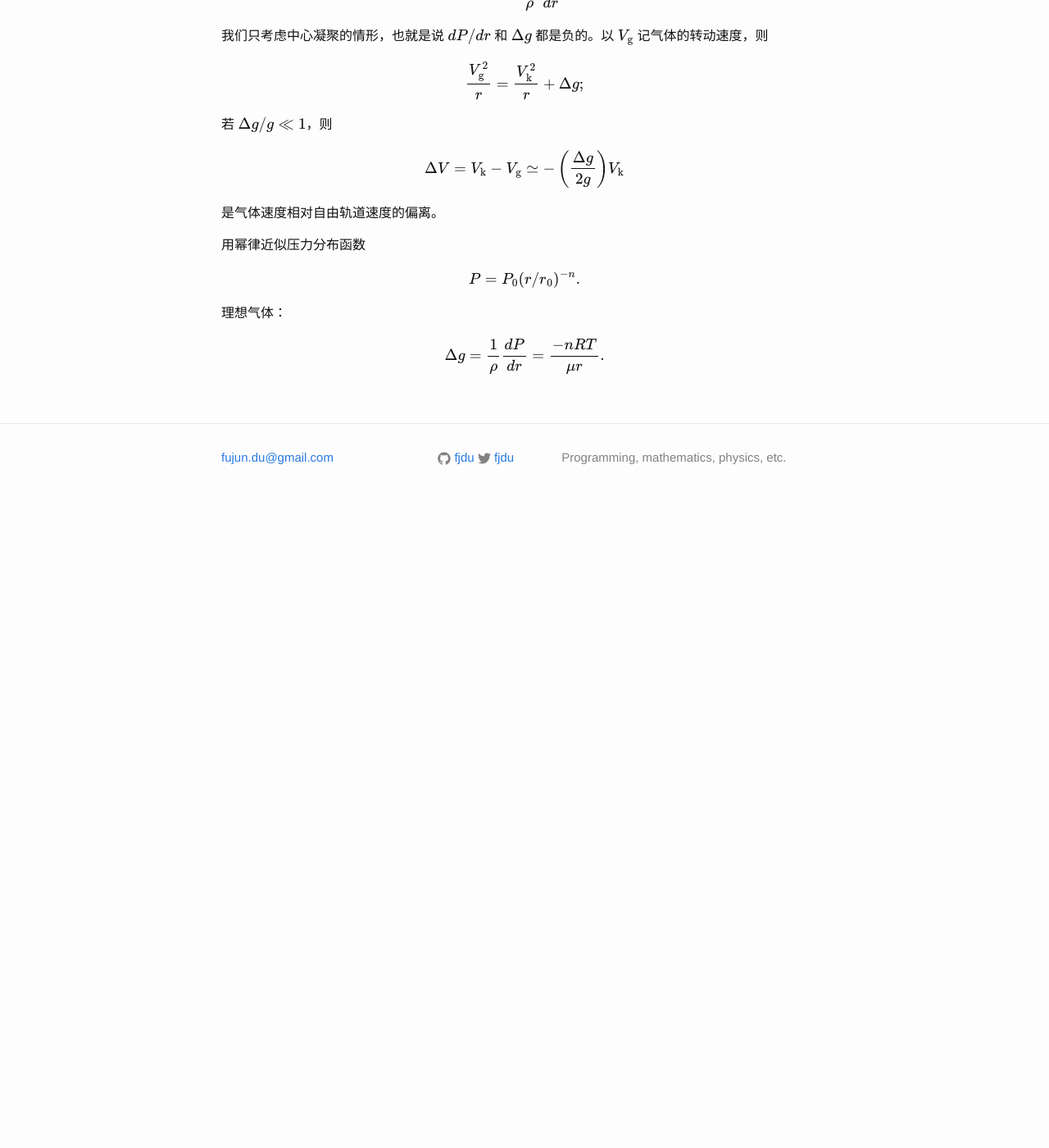
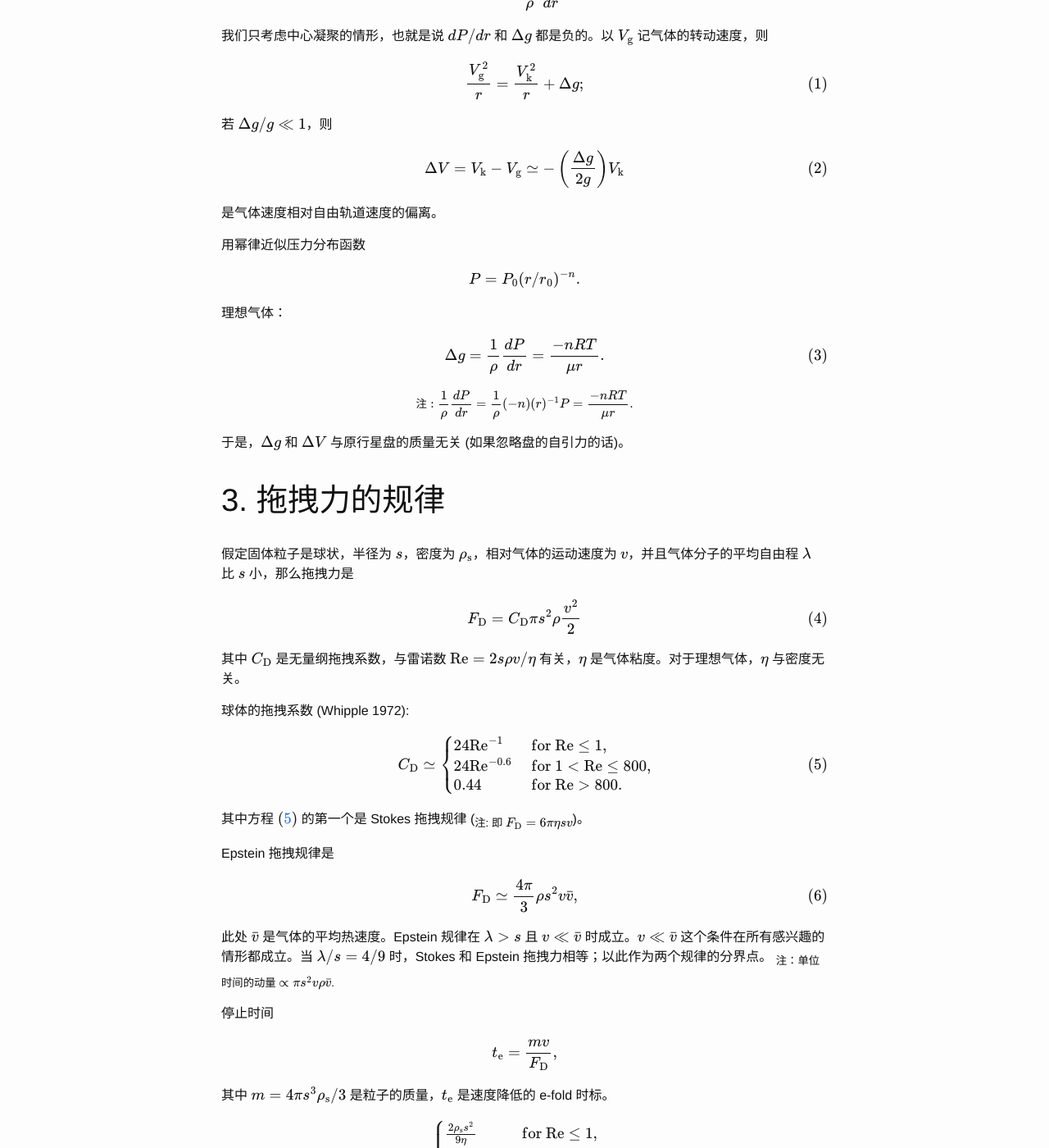
Before and after one commit to fjdu/fjdu.github.io, a Jekyll site: the page built from _posts/2017-08-23-Weidenschilling-aerodynamics-of-solid-bodies-in-the-solar-nebula.markdown, in a window 1280 px wide and 1400 px high, scrolled down 1279 px. Shown: the whole window at 82% size. Built offline with Jekyll 4.4.1, drawn with Linux system fonts in a browser that asks for light colours; formulas are drawn with MathJax 3; before the commit the page ends 1909 px from its top, so only the background shows below that; some of the changed text lies outside the part shown.

Commit message:
new article

```diff
--- a/_posts/2017-08-23-Weidenschilling-aerodynamics-of-solid-bodies-in-the-solar-nebula.markdown
+++ b/_posts/2017-08-23-Weidenschilling-aerodynamics-of-solid-bodies-in-the-solar-nebula.markdown
@@ -4,6 +4,21 @@
 date:   2017-08-23 Wed 11:07:21
 categories: astrophysics
 ---
+
+<div hidden>
+\(
+\newcommand\Vk{V_\text{k}}
+\newcommand\Vg{V_\text{g}}
+\newcommand\rhos{\rho_\text{s}}
+\newcommand\FD{F_\text{D}}
+\newcommand\CD{C_\text{D}}
+\newcommand\Re{\text{Re}}
+\newcommand\barv{\bar{v}}
+\newcommand\te{t_\text{e}}
+\newcommand\tp{t_\text{p}}
+\newcommand\refeq[1]{\text{方程}~(\ref{#1})}
+\)
+</div>
 
 作者：[S. J. Weidenschilling](http://adsabs.harvard.edu/cgi-bin/nph-abs_connect?db_key=AST&db_key=PRE&qform=AST&arxiv_sel=astro-ph&arxiv_sel=cond-mat&arxiv_sel=cs&arxiv_sel=gr-qc&arxiv_sel=hep-ex&arxiv_sel=hep-lat&arxiv_sel=hep-ph&arxiv_sel=hep-th&arxiv_sel=math&arxiv_sel=math-ph&arxiv_sel=nlin&arxiv_sel=nucl-ex&arxiv_sel=nucl-th&arxiv_sel=physics&arxiv_sel=quant-ph&arxiv_sel=q-bio&sim_query=YES&ned_query=YES&adsobj_query=YES&aut_logic=OR&obj_logic=OR&author=Weidenschilling%2C+S&object=&start_mon=&start_year=&end_mon=&end_year=&ttl_logic=OR&title=&txt_logic=OR&text=&nr_to_return=200&start_nr=1&jou_pick=ALL&ref_stems=&data_and=ALL&group_and=ALL&start_entry_day=&start_entry_mon=&start_entry_year=&end_entry_day=&end_entry_mon=&end_entry_year=&min_score=&sort=SCORE&data_type=SHORT&aut_syn=YES&ttl_syn=YES&txt_syn=YES&aut_wt=1.0&obj_wt=1.0&ttl_wt=0.3&txt_wt=3.0&aut_wgt=YES&obj_wgt=YES&ttl_wgt=YES&txt_wgt=YES&ttl_sco=YES&txt_sco=YES&version=1)
 
@@ -37,13 +52,6 @@
 
 # 2. 基本关系
 
-<div hidden>
-\(
-\newcommand\Vk{V_\text{k}}
-\newcommand\Vg{V_\text{g}}
-\)
-</div>
-
 <p>
 令 \(P\) 为气体压强，\(\rho\) 为其密度，\(r\) 为径向距离。引力加速度 \(g\) 与 Kepler 轨道速度 \(\Vk\) 的关系是
 \[
@@ -57,13 +65,13 @@
   \Delta g = \frac{1}{\rho}\frac{dP}{dr}.
 \]
 我们只考虑中心凝聚的情形，也就是说 \(dP/dr\) 和 \(\Delta g\) 都是负的。以 \(\Vg\) 记气体的转动速度，则
-\[
+\begin{equation}
   \frac{\Vg^2}{r} = \frac{\Vk^2}{r} + \Delta g;
-\]
+\end{equation}
 若 \(\Delta g/g\ll1\)，则
-\[
+\begin{equation}
   \Delta V = \Vk - \Vg \simeq -\left(\frac{\Delta g}{2g}\right) \Vk
-\]
+\end{equation}
 是气体速度相对自由轨道速度的偏离。
 </p>
 
@@ -73,7 +81,84 @@
   P = P_0 (r/r_0)^{-n}.
 \]
 理想气体：
+\begin{equation}
+  \Delta g = \frac{1}{\rho} \frac{dP}{dr} = \frac{-nRT}{\mu r}.
+\end{equation}
+<sub>
 \[
-  \Delta g = \frac{1}{\rho} \frac{dP}{dr} = \frac{-nRT}{\mu r}.
+  注: \frac{1}{\rho}\frac{dP}{dr} = \frac{1}{\rho} (-n) (r)^{-1} P = \frac{-nRT}{\mu r}.
+\]
+</sub>
+于是，\(\Delta g\) 和 \(\Delta V\) 与原行星盘的质量无关 (如果忽略盘的自引力的话)。
+</p>
+
+# 3. 拖拽力的规律
+
+<p>
+假定固体粒子是球状，半径为 \(s\)，密度为 \(\rhos\)，相对气体的运动速度为 \(v\)，并且气体分子的平均自由程 \(\lambda\) 比 \(s\) 小，那么拖拽力是
+\begin{equation}
+  \FD = \CD \pi s^2 \rho \frac{v^2}{2}
+\end{equation}
+其中 \(\CD\) 是无量纲拖拽系数，与雷诺数 \(\Re = 2s\rho v/\eta\) 有关，\(\eta\) 是气体粘度。对于理想气体，\(\eta\) 与密度无关。
+</p>
+
+<p>
+球体的拖拽系数 (Whipple 1972):
+\begin{equation}
+  \CD \simeq \begin{cases}
+    24 \Re^{-1}\ &\text{for}\ \Re \le 1, \\
+    24 \Re^{-0.6}\ &\text{for}\ 1<\Re \le 800, \\
+    0.44 &\text{for}\ \Re > 800.
+  \end{cases} \label{eqCD}
+\end{equation}
+其中\(\refeq{eqCD}\) 的第一个是 Stokes 拖拽规律 (<sub>注: 即 \(\FD = 6\pi\eta s v\)</sub>)。
+</p>
+
+<p>
+Epstein 拖拽规律是
+\begin{equation}
+  \FD \simeq \frac{4\pi}{3} \rho s^2 v \barv,
+\end{equation}
+此处 \(\barv\) 是气体的平均热速度。Epstein 规律在 \(\lambda > s\) 且 \(v\ll\barv\) 时成立。\(v\ll\barv\) 这个条件在所有感兴趣的情形都成立。当 \(\lambda/s = 4/9\) 时，Stokes 和 Epstein 拖拽力相等；以此作为两个规律的分界点。
+<sub>
+注：单位时间的动量 \(\propto \pi s^2 v \rho \barv\).
+</sub>
+</p>
+
+<p>
+停止时间
+\[
+  \te = \frac{m v}{\FD},
+\]
+其中 \(m = 4\pi s^3\rhos/3\) 是粒子的质量，\(\te\) 是速度降低的 e-fold 时标。
+\[
+  \te = \begin{cases}
+    \frac{2\rhos s^2}{9\eta}& \text{for}\ \Re \le 1, \\
+    \frac{2^{0.6}\rhos s^{1.6}}{9 \eta^{0.6}\rho^{0.4}v^{0.4}}& \text{for}\ 1<\Re \le 800, \\
+    \frac{6\rhos s}{\rho v}& \text{for}\ \Re > 800, \\
+    \frac{\rhos s}{\rho \barv}& \text{for Epstein regime.}
+  \end{cases}
 \]
 </p>
+
+# 4. 运动方程
+
+<p>
+在引力和拖拽力的联合作用下，粒子的运动与 \(\te/\tp\) 这个比值有关，这里 \(\tp\) 是轨道周期。很小的比值对应于小颗粒，很大的比值对应于大物体。Whipple (1972, 1973) 做了推导。
+</p>
+
+<h2>4.1 \(\te/\tp\ll1\): 径向漂移</h2>
+
+粒子与气体一起运动，最终径向速度是
+\begin{equation}
+  dr/dt = v = \te \Delta g.
+\end{equation}
+
+<h2>4.2 \(\te/\tp\gg1\): 微扰 Kepler 轨道</h2>
+
+<p>
+粒子运动受气体的影响较小，被速度为 \(\Delta V\) 的“迎头风”吹。拖拽力为
+\begin{equation}
+  dr/dt = \frac{r}{\te}\frac{\Delta g}{g}.
+\end{equation}
+</p>
```
Also changed, not shown: _posts/2016-02-07-logistic-map-and-logistic-function.markdown (+16 -19 lines), _posts/2017-08-24-deeplearningbook-Goodfellow.markdown (added, +70 -0 lines), _posts/2017-08-24-sphere-eversions.markdown (added, +16 -0 lines).
